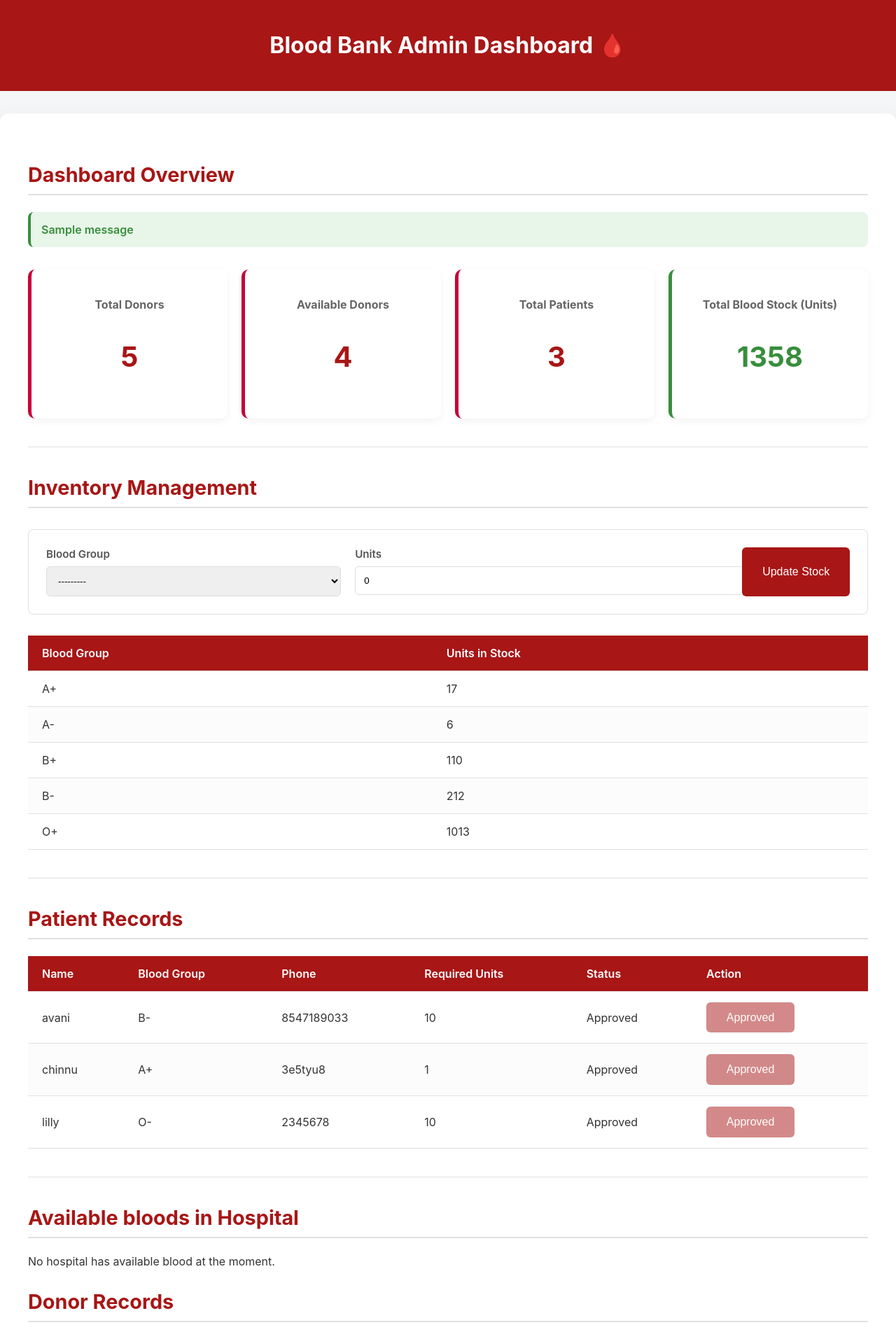
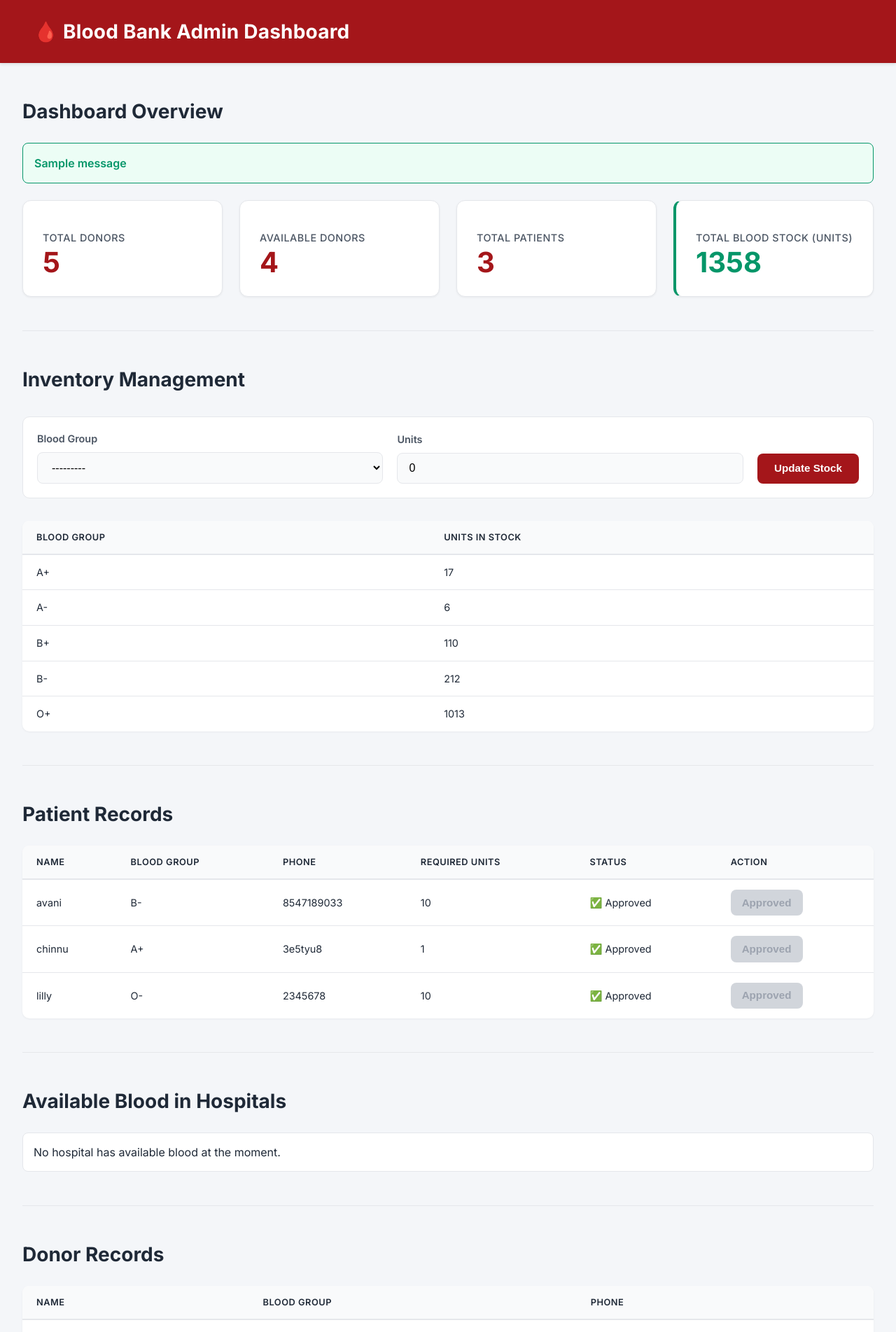
Before and after one commit to arathyrajeesh/blood-bank-management-django, a Django app: page /admin-dashboard/ in a window 1280 px wide. Shown: the top 1903 px of the page at 70% size. Run offline with Django 5.2, Linux system fonts and the light colour scheme; a user stored in the database is signed in; data comes from the database, SQL or seed files in the repository; both versions use the stored data as it was after the commit; tables that the repository leaves empty hold one stand-in row (values such as "Sample post"); one stand-in notice (Sample message) is shown.

Commit message:
admin dahsboad set

```diff
--- a/bloodmanager/templates/admin/admin_dashboard.html
+++ b/bloodmanager/templates/admin/admin_dashboard.html
@@ -1,189 +1,303 @@
+{% load static %}
 <!DOCTYPE html>
 <html lang="en">
 <head>
 <meta charset="UTF-8">
 <meta name="viewport" content="width=device-width, initial-scale=1.0">
 <title>Admin Dashboard | Blood Bank</title>
+<link href="https://fonts.googleapis.com/css2?family=Inter:wght@400;500;600;700&display=swap" rel="stylesheet">
 <style>
+    /* 🎨 Color & Variable Refinements */
     :root {
-        --primary-color: rgb(168, 22, 22);
-        --secondary-color: #C70039;
-        --background-light: #f4f6f8;
-        --text-dark: #333;
-        --border-light: #e0e0e0;
-        --success-green: #388E3C;
-        --alert-red: #D32F2F;
+        --primary: #a4161a;
+        --secondary: #d32f2f;
+        --accent: #ef233c;
+        --background: #f4f6f9; /* Lighter, more professional background */
+        --card-bg: #ffffff;
+        --text-dark: #1f2937; /* Darker, higher contrast text */
+        --text-light: #4b5563;
+        --border: #e5e7eb; /* Lighter border */
+        --success: #059669; /* Slightly richer green */
+        --danger: #dc2626; /* Slightly richer red */
+        --warning: #f59e0b;
+        --shadow: 0 10px 15px -3px rgba(0, 0, 0, 0.08), 0 4px 6px -2px rgba(0, 0, 0, 0.04); /* More layered shadow */
+    }
+
+    /* 📄 Base & Global Styles */
+    * {
+        box-sizing: border-box;
     }
 
     body {
+        margin: 0;
         font-family: 'Inter', sans-serif;
-        margin: 0;
-        background: var(--background-light);
+        background: var(--background);
         color: var(--text-dark);
+        line-height: 1.5;
     }
 
+    /* 🏷️ Header and Navigation */
     header {
-        background: var(--primary-color);
-        color: white;
-        padding: 1.5rem 1rem;
-        text-align: center;
+        background: var(--primary);
+        color: var(--card-bg);
+        text-align: left; /* Align header content left */
+        padding: 1.5rem 3rem; /* More padding */
+        box-shadow: 0 2px 4px rgba(0,0,0,0.1);
+    }
+
+    header h1 {
+        margin: 0;
+        font-size: 1.75rem;
+        font-weight: 700;
+        letter-spacing: 0.2px;
     }
 
     .container {
-        max-width: 1200px;
-        margin: 2rem auto;
-        background: white;
-        border-radius: 12px;
-        padding: 40px;
-        box-shadow: 0 10px 30px rgba(0,0,0,0.08);
+        max-width: 1280px; /* Slightly wider container */
+        margin: 2.5rem auto;
+        padding: 0 2rem; /* Remove card-like container padding for full-width content */
     }
 
+    /* ➡️ Section Headings */
     h2 {
-        color: var(--primary-color);
-        margin-top: 30px;
-        border-bottom: 2px solid var(--border-light);
-        padding-bottom: 10px;
-        font-size: 1.8rem;
+        color: var(--text-dark);
+        font-size: 1.75rem;
+        font-weight: 700;
+        margin-top: 3rem;
+        margin-bottom: 1.5rem;
     }
 
+    /* 📊 Dashboard Stats */
     .stats {
         display: grid;
-        grid-template-columns: repeat(auto-fit, minmax(220px, 1fr));
-        gap: 20px;
-        margin: 2rem 0;
+        grid-template-columns: repeat(auto-fit, minmax(240px, 1fr)); /* Slightly wider min-width */
+        gap: 24px;
+        margin-top: 1.5rem;
     }
 
     .stat-box {
-        background: white;
-        border-radius: 10px;
-        padding: 1.5rem;
-        text-align: center;
-        box-shadow: 0 4px 12px rgba(0,0,0,0.05);
-        border-left: 5px solid var(--secondary-color);
-        transition: all 0.3s;
+        background: var(--card-bg);
+        border-radius: 12px;
+        padding: 1.75rem; /* Increased padding */
+        text-align: left;
+        border: 1px solid var(--border);
+        box-shadow: 0 1px 3px rgba(0, 0, 0, 0.06);
+        transition: transform 0.2s ease, box-shadow 0.2s ease;
     }
+
     .stat-box:hover {
-        transform: translateY(-3px);
-        box-shadow: 0 6px 20px rgba(0,0,0,0.1);
+        transform: translateY(-2px);
+        box-shadow: var(--shadow);
     }
+
     .stat-box h3 {
-        color: #666;
-        margin-bottom: 0.5rem;
-        font-size: 1em;
+        color: var(--text-light);
+        font-weight: 500;
+        margin-bottom: 0.25rem;
+        font-size: 0.9rem;
+        text-transform: uppercase;
+        letter-spacing: 0.5px;
     }
+
     .stat-box p {
-        font-size: 2.5em;
+        color: var(--primary);
+        font-size: 2.5rem;
         font-weight: 700;
-        color: var(--primary-color);
+        margin: 0;
+        line-height: 1;
     }
 
     .stock-highlight {
-        border-left-color: var(--success-green);
-    }
-    .stock-highlight p {
-        color: var(--success-green);
+        border-left: 4px solid var(--success); /* Use a left border for accent */
     }
 
+    .stock-highlight p {
+        color: var(--success);
+    }
+
+    /* 🔔 Alerts */
+    .success-alert {
+        background: #ecfdf5;
+        color: var(--success);
+        border: 1px solid var(--success);
+        padding: 1rem;
+        border-radius: 8px;
+        margin: 1.5rem 0;
+        font-weight: 600;
+    }
+
+    /* 📝 Forms */
+    .stock-form {
+        display: flex;
+        align-items: flex-end; /* Align items to the bottom */
+        gap: 20px;
+        margin: 2rem 0;
+        padding: 20px;
+        border: 1px solid var(--border);
+        border-radius: 10px;
+        background: var(--card-bg);
+    }
+
+    .stock-form div {
+        flex: 1;
+        min-width: 180px;
+    }
+
+    .stock-form label {
+        display: block;
+        margin-bottom: 8px;
+        font-weight: 600;
+        color: var(--text-light);
+        font-size: 0.9rem;
+    }
+
+    .stock-form select,
+    .stock-form input[type="number"] {
+        width: 100%;
+        padding: 0.75rem 1rem; /* Increased padding for better click area */
+        border-radius: 8px;
+        border: 1px solid var(--border);
+        font-size: 1rem;
+        background: #f9fafb;
+    }
+
+    .stock-form button {
+        align-self: flex-end; /* Ensure button aligns with form elements */
+    }
+
+    /* 🔘 Buttons */
+    button {
+        background: var(--primary);
+        color: var(--card-bg);
+        border: none;
+        border-radius: 8px;
+        padding: 0.75rem 1.5rem; /* Increased size */
+        font-size: 0.95rem;
+        font-weight: 600;
+        cursor: pointer;
+        transition: background 0.3s ease, transform 0.1s ease;
+        line-height: 1.2;
+    }
+
+    button:hover {
+        background: var(--secondary);
+    }
+
+    button:active {
+        transform: scale(0.98);
+    }
+
+    button[disabled] {
+        background: #d1d5db;
+        color: #9ca3af;
+        cursor: not-allowed;
+    }
+
+    .approve-btn {
+        background: var(--success);
+    }
+    .approve-btn:hover {
+        background: #047857;
+    }
+
+    .reject-btn {
+        background: var(--danger);
+    }
+    .reject-btn:hover {
+        background: #b91c1c;
+    }
+
+    /* 📋 Tables */
     table {
         width: 100%;
         border-collapse: collapse;
         margin-top: 1.5rem;
+        font-size: 0.9rem;
+        background: var(--card-bg);
+        border-radius: 10px;
+        overflow: hidden; /* For rounded corners on the table */
+        box-shadow: 0 1px 3px rgba(0, 0, 0, 0.05);
     }
+
     th, td {
-        padding: 15px 20px;
-        border-bottom: 1px solid var(--border-light);
+        padding: 14px 20px;
         text-align: left;
     }
+
     th {
-        background: var(--primary-color);
-        color: white;
+        background: #f9fafb; /* Lighter header background */
+        color: var(--text-dark);
+        font-weight: 600;
+        text-transform: uppercase;
+        letter-spacing: 0.5px;
+        font-size: 0.8rem;
+        border-bottom: 2px solid var(--border);
+    }
+
+    td {
+        border-bottom: 1px solid var(--border);
+    }
+
+    tr:hover {
+        background: #fef2f2;
+    }
+
+    /* Remove last row border for a cleaner look */
+    tbody tr:last-child td {
+        border-bottom: none;
+    }
+
+    .low-stock {
+        background-color: #fef2f2 !important;
+        color: var(--danger);
         font-weight: 600;
     }
-    tr:nth-child(even) {
-        background-color: #fcfcfc;
-    }
-    tr:hover {
-        background: #fff7f7;
-    }
-    .low-stock {
-        background-color: #ffebee !important;
-        color: var(--alert-red);
-        font-weight: 600;
+    .low-stock:hover {
+        background-color: #fee2e2 !important;
     }
 
-    .stock-form {
-        display: flex;
-        gap: 20px;
-        margin: 30px 0;
-        padding: 25px;
-        border: 1px solid var(--border-light);
-        border-radius: 8px;
-        background: #fff;
-    }
-    .stock-form > div {
-        flex-grow: 1;
-    }
-    .stock-form label {
-        display: block;
-        margin-bottom: 8px;
-        font-weight: 600;
-        color: #555;
-        font-size: 0.95em;
-    }
-    .stock-form select, .stock-form input[type="number"] {
-        width: 100%;
-        padding: 0.75rem;
-        border-radius: 6px;
-        border: 1px solid #ddd;
+    .logout {
+        text-align: right;
+        margin-top: 4rem;
+        margin-bottom: 2rem;
     }
 
-    button {
-        background: var(--primary-color);
-        color: white;
+    hr {
         border: none;
-        padding: 0.8rem 1.8rem;
-        border-radius: 6px;
-        cursor: pointer;
-        font-size: 1em; f
-        ont-weight: 500;
-        transition: background 0.3s, transform 0.1s;
-    }
-    button:hover {
-        background: var(--secondary-color);
-        transform: translateY(-1px);
+        height: 1px;
+        background: var(--border);
+        margin: 3rem 0;
     }
 
-    .success {
-        background: #e8f5e9;
-        color: var(--success-green);
-        padding: 15px;
-        border-radius: 8px;
-        margin-bottom: 25px;
-        border-left: 4px solid var(--success-green);
-        font-weight: 600;
+    @media (max-width: 768px) {
+        .stats {
+            grid-template-columns: 1fr;
         }
-    .logout {
-        text-align: right;
-        margin-top: 40px;
+        header {
+            padding: 1rem 1rem;
         }
-    hr { border: 0;
-        height: 1px;
-        background: var(--border-light);
-        margin: 40px 0;
+        .container {
+            padding: 0 1rem;
+        }
+        .stock-form {
+            flex-direction: column;
+            align-items: stretch;
+        }
     }
 </style>
 </head>
 <body>
 <header>
-    <h1>Blood Bank Admin Dashboard 🩸</h1>
+    <h1>🩸 Blood Bank Admin Dashboard</h1>
 </header>
 
 <div class="container">
+
     <h2>Dashboard Overview</h2>
 
     {% if messages %}
         {% for message in messages %}
-            <div class="success">{{ message }}</div>
+            <div class="success-alert">{{ message }}</div>
         {% endfor %}
     {% endif %}
 
@@ -202,20 +316,22 @@
         </div>
         <div class="stat-box stock-highlight">
             <h3>Total Blood Stock (Units)</h3>
-            <p><strong>{{ total_stock_units }}</strong></p>
+            <p>{{ total_stock_units }}</p>
         </div>
     </div>
 
     <hr>
+
+    <div class="section-card">
         <h2>Inventory Management</h2>
         <form method="POST" class="stock-form">
             {% csrf_token %}
             <div>
-            <label for="{{ stock_form.blood_group.id_for_label }}">Blood Group</label>
+                <label>Blood Group</label>
                 {{ stock_form.blood_group }}
             </div>
             <div>
-            <label for="{{ stock_form.units.id_for_label }}">Units</label>
+                <label>Units</label>
                 {{ stock_form.units }}
             </div>
             <button type="submit" name="update_stock">Update Stock</button>
@@ -235,10 +351,11 @@
                     <td>{{ item.total_units }}</td>
                 </tr>
                 {% empty %}
-            <tr><td colspan="2" style="text-align:center;">No stock records found.</td></tr>
+                <tr><td colspan="2" style="text-align:center; padding: 20px;">No stock records found.</td></tr>
                 {% endfor %}
             </tbody>
         </table>
+    </div>
 
     <hr>
     <h2>Patient Records</h2>
@@ -260,32 +377,36 @@
                 <td>{{ patient.blood_group }}</td>
                 <td>{{ patient.phone }}</td>
                 <td>{{ patient.required_units }}</td>
-                <td>{% if patient.approved %}Approved{% else %}Pending{% endif %}</td>
+                <td>{% if patient.approved %}✅ Approved{% else %}⏳ Pending{% endif %}</td>
                 <td>
                     {% if not patient.approved %}
-                    <form method="POST" style="display:inline;">
+                    <form method="POST" style="display:inline-flex; gap: 8px;">
                         {% csrf_token %}
                         <input type="hidden" name="patient_id" value="{{ patient.id }}">
-                        <button type="submit" name="approve_patient">Approve</button>
+                        <button type="submit" name="approve_patient" class="approve-btn" style="padding: 0.6rem 1rem;">Approve</button>
                     </form>
                     {% else %}
-                        <button disabled style="opacity:0.5;">Approved</button>
+                    <button disabled style="padding: 0.6rem 1rem;">Approved</button>
                     {% endif %}
                 </td>
             </tr>
             {% endfor %}
         </tbody>
     </table>
+
     <hr>
-    <h2>Available bloods in Hospital</h2>
+    <h2>Available Blood in Hospitals</h2>
     {% if hospitals_with_stock %}
     <table>
+        <thead>
             <tr>
                 <th>Hospital Name</th>
                 <th>Blood Group</th>
                 <th>Available Units</th>
                 <th>Address</th>
             </tr>
+        </thead>
+        <tbody>
             {% for stock in hospitals_with_stock %}
             <tr>
                 <td>{{ stock.hospital.name }}</td>
@@ -294,10 +415,13 @@
                 <td>{{ stock.hospital.address }}</td>
             </tr>
             {% endfor %}
+        </tbody>
     </table>
     {% else %}
-    <p>No hospital has available blood at the moment.</p>
+        <p style="padding: 15px; background: var(--card-bg); border-radius: 8px; border: 1px solid var(--border);">No hospital has available blood at the moment.</p>
     {% endif %}
+
+    <hr>
     <h2>Donor Records</h2>
     <table>
         <thead>
@@ -315,45 +439,7 @@
                 <td>{{ donor.phone }}</td>
             </tr>
             {% empty %}
-            <tr><td colspan="3" style="text-align:center;">No donor records found.</td></tr>
-            {% endfor %}
-        </tbody>
-    </table>
-
-    <h2>Blood Requests</h2>
-    <table>
-        <thead>
-            <tr>
-                <th>Name</th>
-                <th>Blood Group</th>
-                <th>Phone</th>
-                <th>Required Units</th>
-                <th>Status</th>
-                <th>Action</th>
-            </tr>
-        </thead>
-        <tbody>
-            {% for patient in patients %}
-            <tr>
-                <td>{{ patient.user.username }}</td>
-                <td>{{ patient.blood_group }}</td>
-                <td>{{ patient.phone }}</td>
-                <td>{{ patient.required_units }}</td>
-                <td>{% if patient.approved %}Approved{% else %}Pending{% endif %}</td>
-                <td>
-                    {% if not patient.approved %}
-                    <form method="POST" style="display:inline;">
-                        {% csrf_token %}
-                        <input type="hidden" name="patient_id" value="{{ patient.id }}">
-                        <button type="submit" name="approve_patient" style="padding:5px 10px; background:green; color:white; border:none; border-radius:5px;">Approve</button>
-                    </form>
-                    {% else %}
-                        <button disabled style="opacity:0.5;">Approved</button>
-                    {% endif %}
-                </td>
-            </tr>
-            {% empty %}
-            <tr><td colspan="6" style="text-align:center;">No patient records found.</td></tr>
+            <tr><td colspan="3" style="text-align:center; padding: 20px;">No donor records found.</td></tr>
             {% endfor %}
         </tbody>
     </table>
@@ -368,7 +454,7 @@
                 <th>Weight</th>
                 <th>Hemoglobin</th>
                 <th>Disease</th>
-                <th>Approved</th>
+                <th>Status</th>
                 <th>Action</th>
             </tr>
         </thead>
@@ -382,37 +468,36 @@
                 <td>{% if form.has_disease %}Yes{% else %}No{% endif %}</td>
                 <td>
                     {% if form.is_approved %}
-                        ✅
+                        ✅ Approved
                     {% elif form.is_approved == False and form.submitted_at %}
-                        ❌
+                        ❌ Rejected
                     {% else %}
-                        Pending
+                        ⏳ Pending
                     {% endif %}
                 </td>
                 <td>
                     {% if form.is_approved is not True %}
-                    <form method="POST" style="display:inline;">
+                    <form method="POST" style="display:inline-flex; gap: 8px;">
                         {% csrf_token %}
                         <input type="hidden" name="health_id" value="{{ form.id }}">
-                        <button type="submit" name="approve_health" style="padding:5px 10px; background:green; color:white; border:none; border-radius:5px;">Approve</button>
-                        <button type="submit" name="reject_health" style="padding:5px 10px; background:red; color:white; border:none; border-radius:5px;">Reject</button>
+                        <button type="submit" name="approve_health" class="approve-btn" style="padding: 0.6rem 1rem;">Approve</button>
+                        <button type="submit" name="reject_health" class="reject-btn" style="padding: 0.6rem 1rem;">Reject</button>
                     </form>
                     {% else %}
-                        <button disabled>Approved</button>
+                    <button disabled style="padding: 0.6rem 1rem;">Approved</button>
                     {% endif %}
                 </td>
             </tr>
             {% empty %}
-            <tr><td colspan="7" style="text-align:center;">No health forms submitted.</td></tr>
+            <tr><td colspan="7" style="text-align:center; padding: 20px;">No health forms submitted.</td></tr>
             {% endfor %}
         </tbody>
     </table>
 
-
     <div class="logout">
         <form method="POST" action="{% url 'logout' %}">
             {% csrf_token %}
-            <button type="submit">Log Out</button>
+            <button type="submit" style="background: var(--text-light); hover: background: var(--text-dark);">Log Out</button>
         </form>
     </div>
 </div>
```
Also changed, not shown: db.sqlite3. Lines whose indentation alone changed are shown as unchanged.
